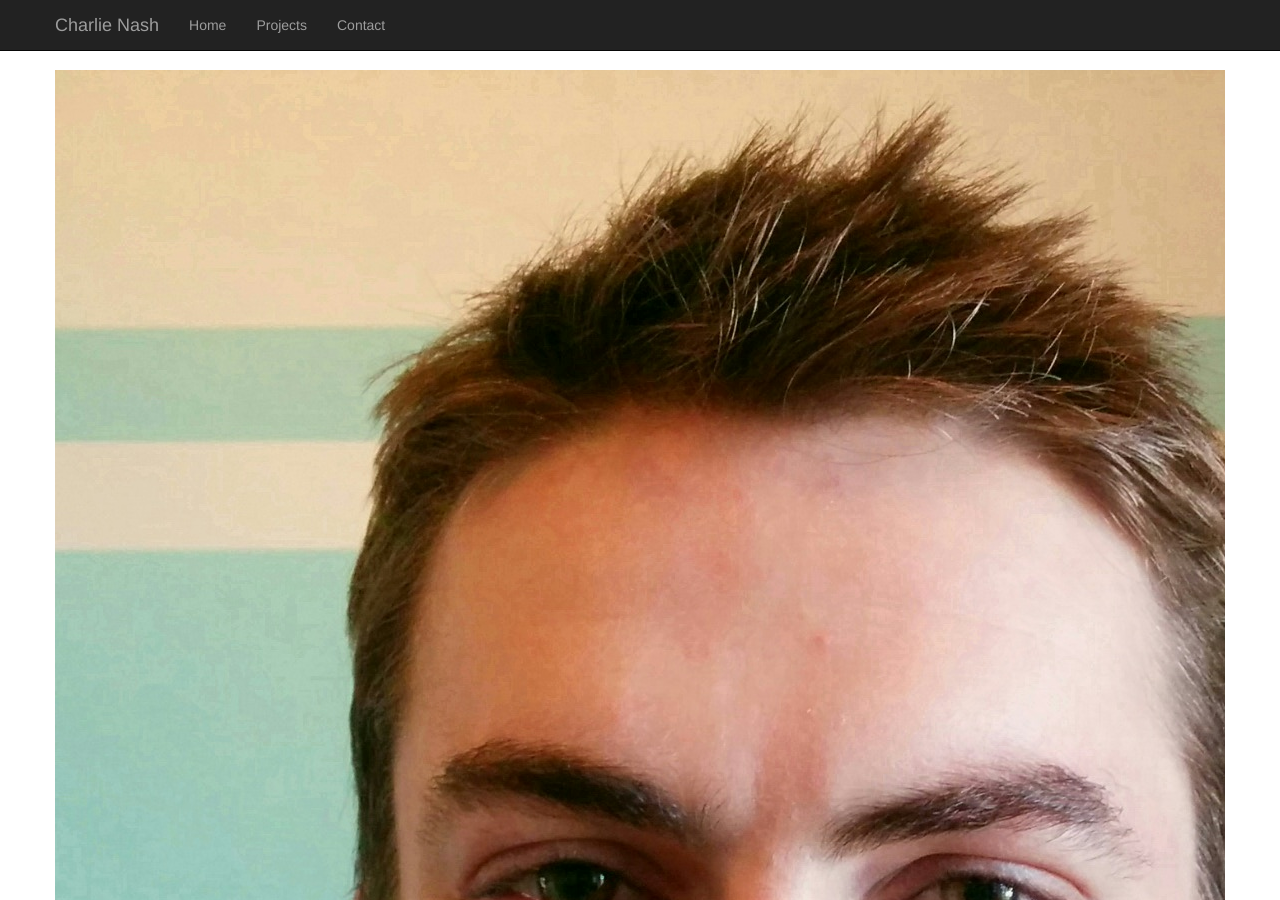
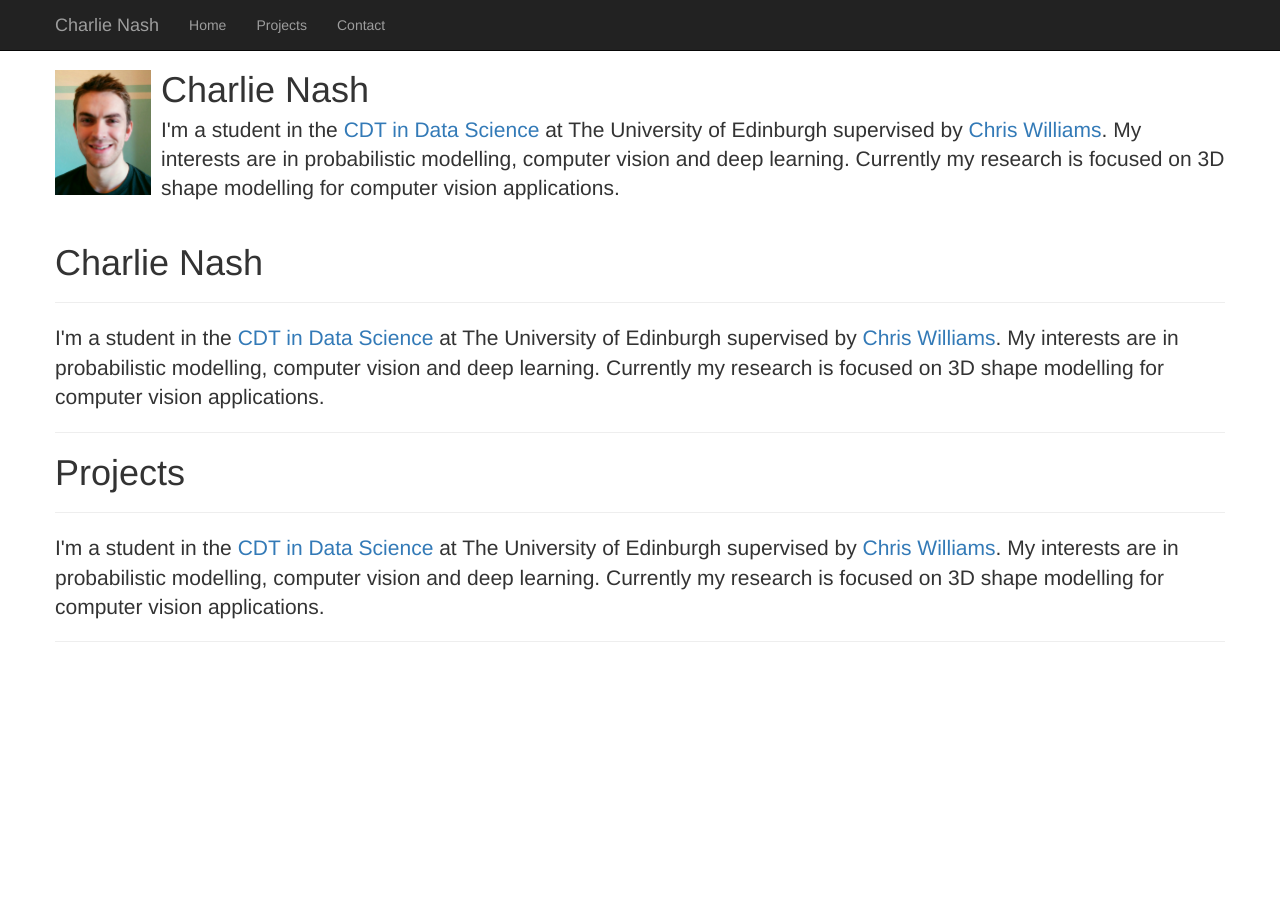
Before and after one commit to charlienash/charlienash.github.io, a Jekyll site: the page index.html, which Jekyll copies as it is, in a window 1280 px wide and 900 px high. Built offline with Jekyll 4.4.1, drawn with Linux system fonts in a browser that asks for light colours.

Commit message:
Update index.html

```diff
--- a/index.html
+++ b/index.html
@@ -78,7 +78,7 @@
 					<div class="media">
 					  <div class="media-left">
 					    <a href="#">
-					      <img class="media-object" src="assets/img/Charlie_photo.jpg">
+					      <img class="media-object" src="assets/img/Charlie_photo.jpg" width=96px>
 					    </a>
 					  </div>
 					  <div class="media-body">
```
